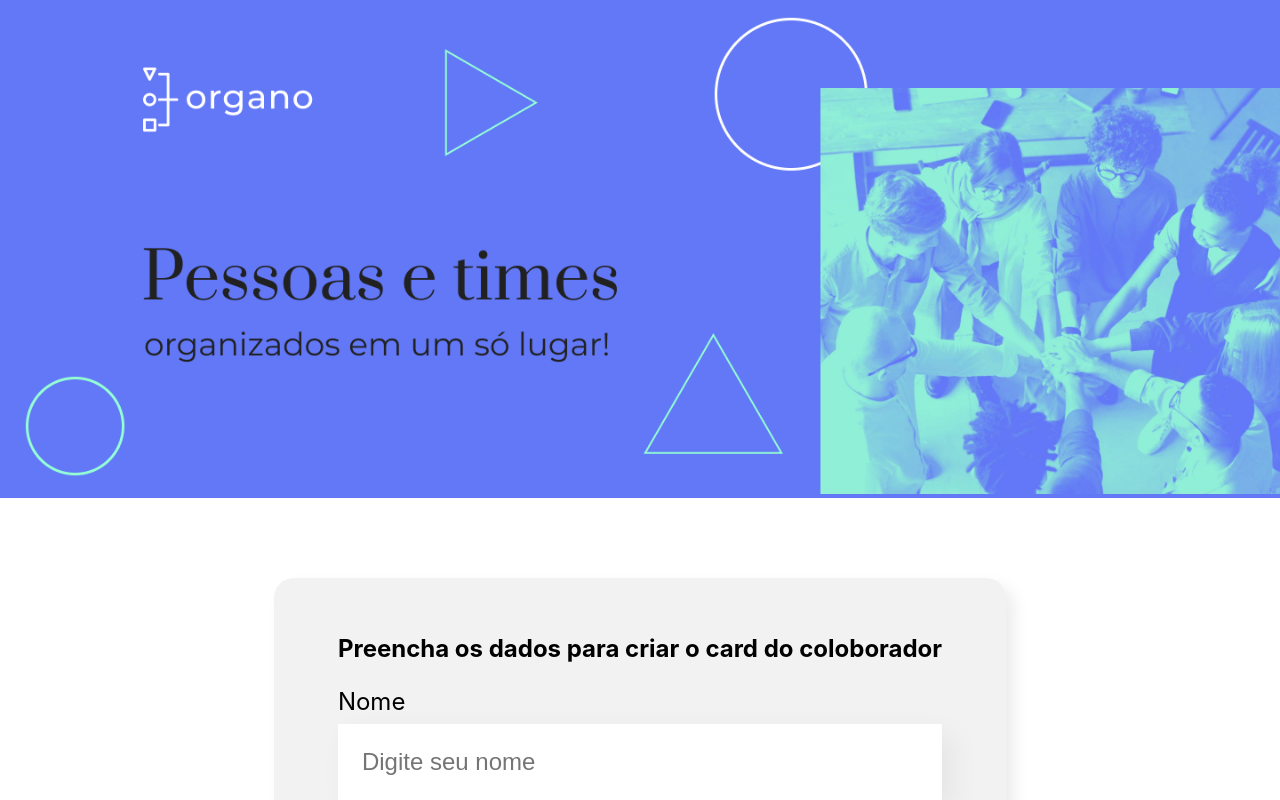
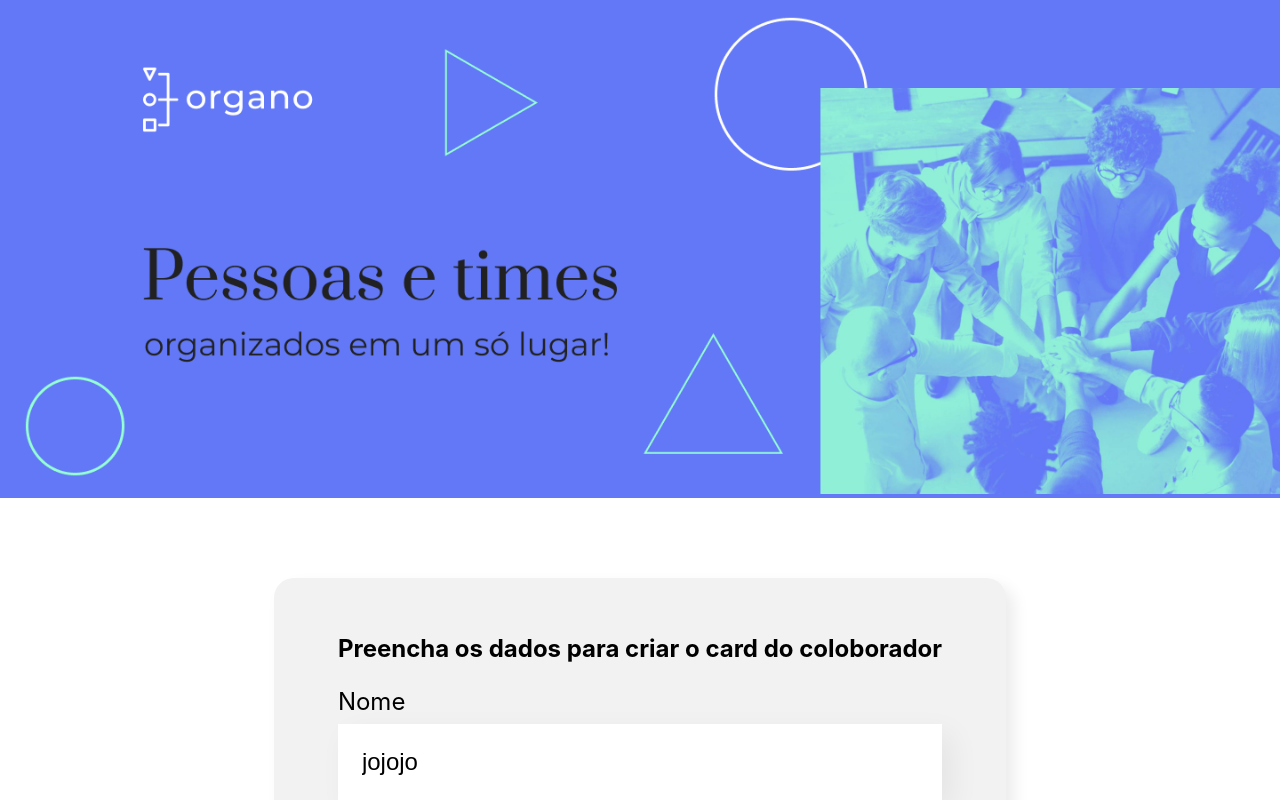
Before and after one commit to jgmd1996/react-desenvolvendo-com-js, a React (Create React App) app in the folder organo/: page / in a window 1280 px wide. Shown: the top 800 px of the page. Built offline with nearby package versions, Linux system fonts and the light colour scheme.

Commit message:
Manipulando o input do usuario

```diff
--- a/organo/src/componentes/CampoTexto/index.js.js
+++ b/organo/src/componentes/CampoTexto/index.js.js
@@ -4,10 +4,16 @@
 
     const placeholderModificada = `${props.placeholder}`
 
+    let valor = 'jojojo';
+    const aoDigitado =(evento) => {
+        valor= evento.target.value
+        console.log(valor)
+    }
+
     return (
         <div className="campo-texto">
             <label>{props.label}</label>
-            <input required={props.obrigatorio} placeholder={props.placeholder}/>
+            <input value={valor} onChange={aoDigitado} required={props.obrigatorio} placeholder={props.placeholder}/>
         </div>
     )
 }
```
